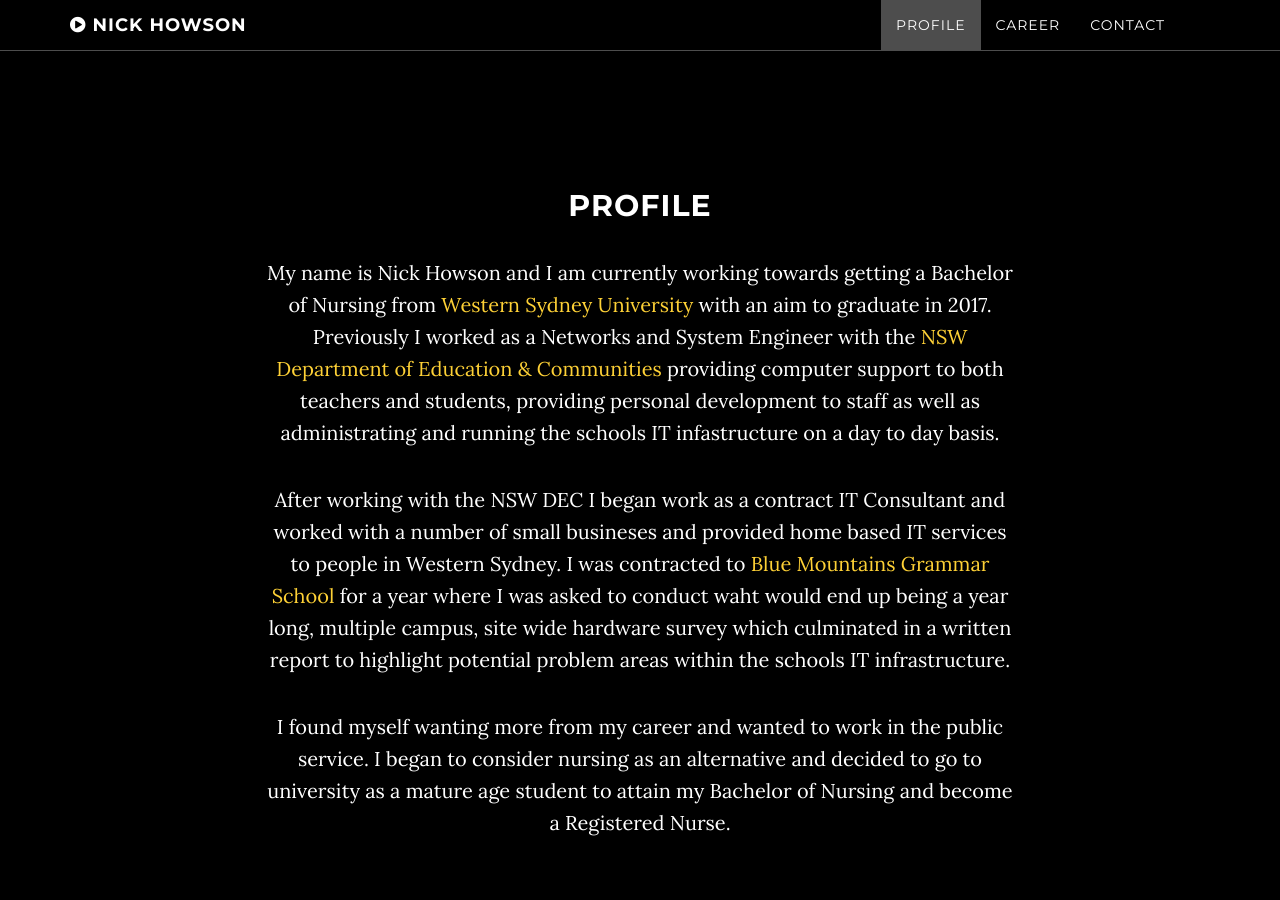
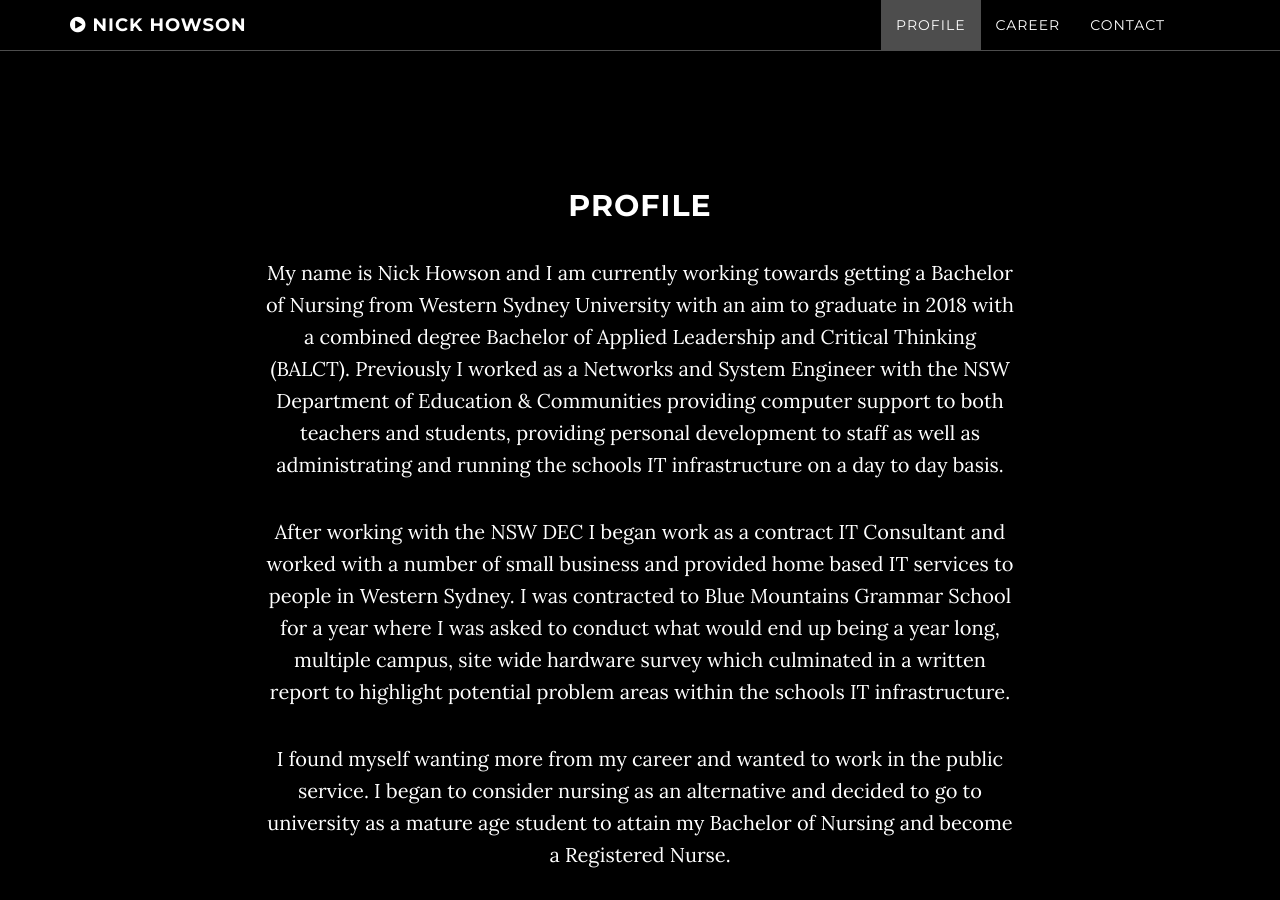
Before and after one commit to nick-howson/nick-howson.github.io, a Jekyll site: the page built from index.html, in a window 1280 px wide and 900 px high, scrolled down 961 px. Built offline with Jekyll 4.4.1, drawn with Linux system fonts in a browser that asks for light colours; some of the changed text lies outside the part shown.

Commit message:
Info update

```diff
--- a/about.html
+++ b/about.html
@@ -8,8 +8,8 @@ title: Profile
 <!---Profile (“snapshot” of the student: personal attributes; academic and employment
 achievements; brief career; strategies to achieve compliance with NMBA guidelines).-->
 
-My name is Nick Howson and I am currently working towards getting a Bachelor of Nursing from [Western Sydney University](http://www.westernsydney.edu.au/) with an aim to graduate in 2017. Previously I worked as a Networks and System Engineer with the [NSW Department of Education & Communities](http://www.dec.nsw.gov.au/) providing computer support to both teachers and students, providing personal development to staff as well as administrating and running the schools IT infastructure on a day to day basis.
+My name is Nick Howson and I am currently working towards getting a Bachelor of Nursing from Western Sydney University with an aim to graduate in 2018 with a combined degree Bachelor of Applied Leadership and Critical Thinking (BALCT). Previously I worked as a Networks and System Engineer with the NSW Department of Education & Communities providing computer support to both teachers and students, providing personal development to staff as well as administrating and running the schools IT infrastructure on a day to day basis.
 
-After working with the NSW DEC I began work as a contract IT Consultant and worked with a number of small busineses and provided home based IT services to people in Western Sydney. I was contracted to [Blue Mountains Grammar School](http://www.bmgs.nsw.edu.au/) for a year where I was asked to conduct waht would end up being a year long, multiple campus, site wide hardware survey which culminated in a written report to highlight potential problem areas within the schools IT infrastructure.
+After working with the NSW DEC I began work as a contract IT Consultant and worked with a number of small business and provided home based IT services to people in Western Sydney. I was contracted to Blue Mountains Grammar School for a year where I was asked to conduct what would end up being a year long, multiple campus, site wide hardware survey which culminated in a written report to highlight potential problem areas within the schools IT infrastructure.
 
 I found myself wanting more from my career and wanted to work in the public service. I began to consider nursing as an alternative and decided to go to university as a mature age student to attain my Bachelor of Nursing and become a Registered Nurse.
--- a/contact.html
+++ b/contact.html
@@ -15,4 +15,4 @@ social:
 ---
 ## Contact
 
-Send me an email if you would like to get in touch, hire me for your next project, have questions or feedback on my apps, or just want to say hello.
+Send me an email or contact me via social media if you would like to get in touch.
```
